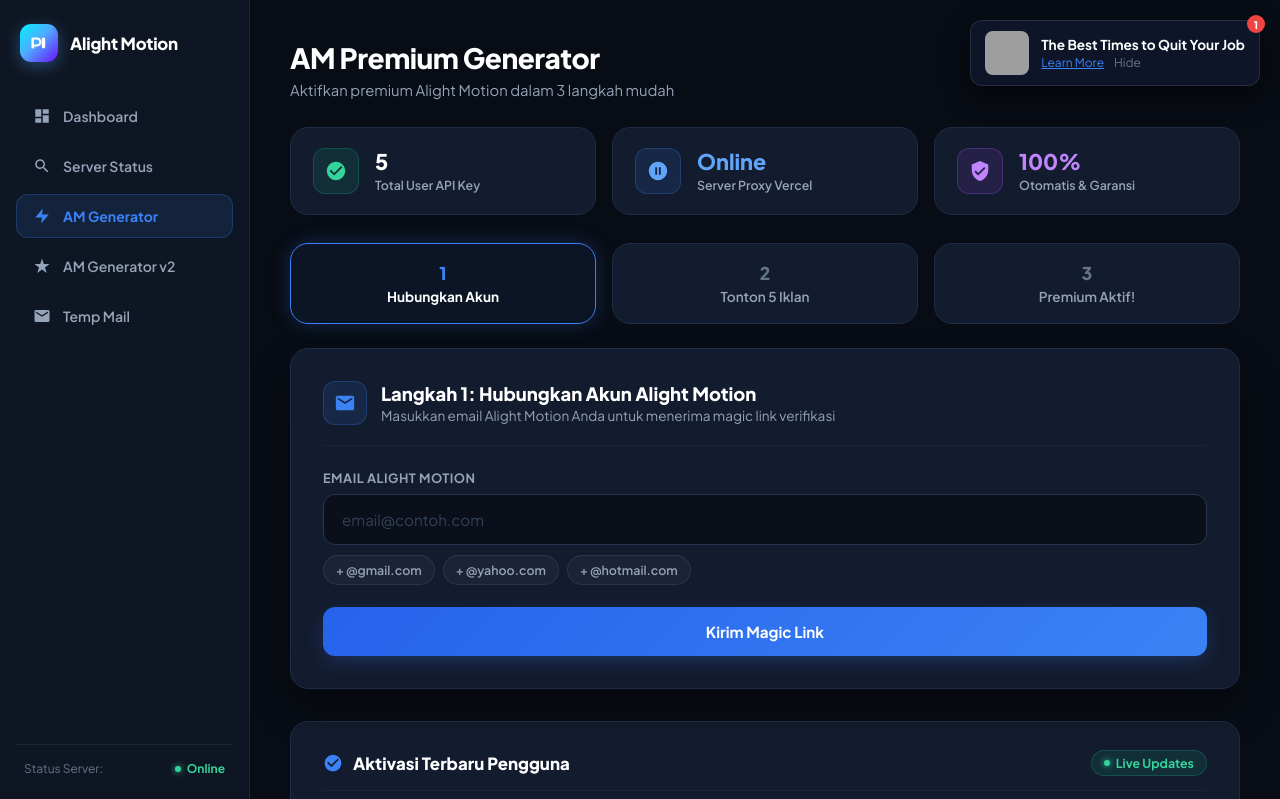
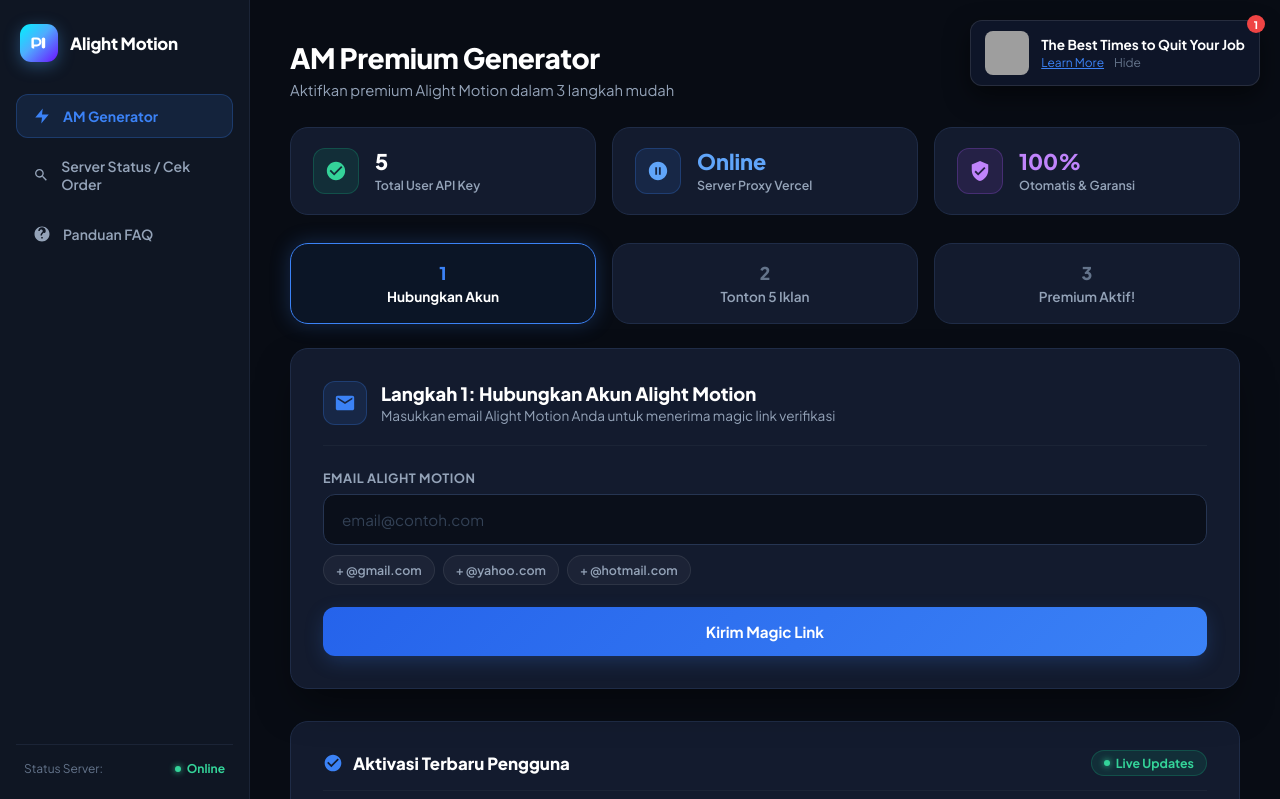
Before and after one commit to zidnifarchanramadhan-lang/amz_pren, a PHP site: page /index.html in a window 1280 px wide. Shown: the top 799 px of the page. Run offline with PHP 8.4, Linux system fonts and the light colour scheme; data comes from the database, SQL or seed files in the repository; some libraries are stand-ins or nearby versions; grey boxes are pictures that could not be loaded.

Commit message:
fix: restore clean original sidebar menu

```diff
--- a/index.html
+++ b/index.html
@@ -883,29 +883,19 @@
         </div>
 
         <nav class="sidebar-menu">
-          <button class="menu-item" id="sNavDash" onclick="switchTab('generator')">
-            <svg viewBox="0 0 24 24"><path d="M3 13h8V3H3v10zm0 8h8v-6H3v6zm10 0h8v-10h-8v10zm0-18v6h8V3h-8z"/></svg>
-            <span>Dashboard</span>
-          </button>
-
-          <button class="menu-item" id="sNavCheck" onclick="switchTab('check')">
-            <svg viewBox="0 0 24 24"><path d="M15.5 14h-.79l-.28-.27C15.41 12.59 16 11.11 16 9.5 16 5.91 13.09 3 9.5 3S3 5.91 3 9.5 5.91 16 9.5 16c1.61 0 3.09-.59 4.23-1.57l.27.28v.79l5 4.99L20.49 19l-4.99-5zm-6 0C7.01 14 5 11.99 5 9.5S7.01 5 9.5 5 14 7.01 14 9.5 11.99 14 9.5 14z"/></svg>
-            <span>Server Status</span>
-          </button>
-
           <button class="menu-item active" id="sNavGen" onclick="switchTab('generator')">
             <svg viewBox="0 0 24 24"><path d="M13 2L3 14h9l-1 8 10-12h-9l1-8z"/></svg>
             <span>AM Generator</span>
           </button>
 
-          <button class="menu-item" id="sNavGen2" onclick="switchTab('generator')">
-            <svg viewBox="0 0 24 24"><path d="M12 2l2.4 7.4H22l-6 4.6 2.3 7.2-6.3-4.6-6.3 4.6 2.3-7.2-6-4.6h7.6z"/></svg>
-            <span>AM Generator v2</span>
+          <button class="menu-item" id="sNavCheck" onclick="switchTab('check')">
+            <svg viewBox="0 0 24 24"><path d="M15.5 14h-.79l-.28-.27C15.41 12.59 16 11.11 16 9.5 16 5.91 13.09 3 9.5 3S3 5.91 3 9.5 5.91 16 9.5 16c1.61 0 3.09-.59 4.23-1.57l.27.28v.79l5 4.99L20.49 19l-4.99-5zm-6 0C7.01 14 5 11.99 5 9.5S7.01 5 9.5 5 14 7.01 14 9.5 11.99 14 9.5 14z"/></svg>
+            <span>Server Status / Cek Order</span>
           </button>
 
           <button class="menu-item" id="sNavFaq" onclick="switchTab('faq')">
-            <svg viewBox="0 0 24 24"><path d="M20 4H4c-1.1 0-1.99.9-1.99 2L2 18c0 1.1.9 2 2 2h16c1.1 0 2-.9 2-2V6c0-1.1-.9-2-2-2zm0 4l-8 5-8-5V6l8 5 8-5v2z"/></svg>
-            <span>Temp Mail</span>
+            <svg viewBox="0 0 24 24"><path d="M12 2C6.48 2 2 6.48 2 12s4.48 10 10 10 10-4.48 10-10S17.52 2 12 2zm1 16h-2v-2h2v2zm1.07-7.75l-.9.92C12.45 11.9 12 12.5 12 14h-2v-.5c0-1.1.45-2.1 1.17-2.83l1.24-1.26c.37-.36.59-.86.59-1.41 0-1.1-.9-2-2-2s-2 .9-2 2H7c0-2.76 2.24-5 5-5s5 2.24 5 5c0 1.04-.42 1.99-1.07 2.75z"/></svg>
+            <span>Panduan FAQ</span>
           </button>
         </nav>
       </div>
@@ -1372,7 +1362,7 @@
       <span>AM Generator</span>
     </button>
     <button class="mob-nav-item" id="mNavCheck" onclick="switchTab('check')">
-      <svg viewBox="0 0 24 24"><path d="M15.5 14h-.79l-.28-.27C15.41 12.59 16 11.11 16 9.5 16 5.91 13.09 3 9.5 3S3 5.91 3 9.5 5.91 16 9.5 16c1.61 0 3.09-.59 4.23-1.57l.27.28v.79l5 4.99L20.49 19l-4.99-5zm-6 0C7.01 14 5 11.99 5 9.5S7.01 5 9.5 5 14 7.01 14 9.5 14z"/></svg>
+      <svg viewBox="0 0 24 24"><path d="M15.5 14h-.79l-.28-.27C15.41 12.59 16 11.11 16 9.5 16 5.91 13.09 3 9.5 3S3 5.91 3 9.5 5.91 16 9.5 16c1.61 0 3.09-.59 4.23-1.57l.27.28v.79l5 4.99L20.49 19l-4.99-5zm-6 0C7.01 14 5 11.99 5 9.5S7.01 5 9.5 5 14 7.01 14 9.5 11.99 14 9.5 14z"/></svg>
       <span>Status Order</span>
     </button>
     <button class="mob-nav-item" id="mNavFaq" onclick="switchTab('faq')">
--- a/index.php
+++ b/index.php
@@ -1025,29 +1025,19 @@ if (isset($_GET['api_action'])) {
         </div>
 
         <nav class="sidebar-menu">
-          <button class="menu-item" id="sNavDash" onclick="switchTab('generator')">
-            <svg viewBox="0 0 24 24"><path d="M3 13h8V3H3v10zm0 8h8v-6H3v6zm10 0h8v-10h-8v10zm0-18v6h8V3h-8z"/></svg>
-            <span>Dashboard</span>
-          </button>
-
-          <button class="menu-item" id="sNavCheck" onclick="switchTab('check')">
-            <svg viewBox="0 0 24 24"><path d="M15.5 14h-.79l-.28-.27C15.41 12.59 16 11.11 16 9.5 16 5.91 13.09 3 9.5 3S3 5.91 3 9.5 5.91 16 9.5 16c1.61 0 3.09-.59 4.23-1.57l.27.28v.79l5 4.99L20.49 19l-4.99-5zm-6 0C7.01 14 5 11.99 5 9.5S7.01 5 9.5 5 14 7.01 14 9.5 11.99 14 9.5 14z"/></svg>
-            <span>Server Status</span>
-          </button>
-
           <button class="menu-item active" id="sNavGen" onclick="switchTab('generator')">
             <svg viewBox="0 0 24 24"><path d="M13 2L3 14h9l-1 8 10-12h-9l1-8z"/></svg>
             <span>AM Generator</span>
           </button>
 
-          <button class="menu-item" id="sNavGen2" onclick="switchTab('generator')">
-            <svg viewBox="0 0 24 24"><path d="M12 2l2.4 7.4H22l-6 4.6 2.3 7.2-6.3-4.6-6.3 4.6 2.3-7.2-6-4.6h7.6z"/></svg>
-            <span>AM Generator v2</span>
+          <button class="menu-item" id="sNavCheck" onclick="switchTab('check')">
+            <svg viewBox="0 0 24 24"><path d="M15.5 14h-.79l-.28-.27C15.41 12.59 16 11.11 16 9.5 16 5.91 13.09 3 9.5 3S3 5.91 3 9.5 5.91 16 9.5 16c1.61 0 3.09-.59 4.23-1.57l.27.28v.79l5 4.99L20.49 19l-4.99-5zm-6 0C7.01 14 5 11.99 5 9.5S7.01 5 9.5 5 14 7.01 14 9.5 11.99 14 9.5 14z"/></svg>
+            <span>Server Status / Cek Order</span>
           </button>
 
           <button class="menu-item" id="sNavFaq" onclick="switchTab('faq')">
-            <svg viewBox="0 0 24 24"><path d="M20 4H4c-1.1 0-1.99.9-1.99 2L2 18c0 1.1.9 2 2 2h16c1.1 0 2-.9 2-2V6c0-1.1-.9-2-2-2zm0 4l-8 5-8-5V6l8 5 8-5v2z"/></svg>
-            <span>Temp Mail</span>
+            <svg viewBox="0 0 24 24"><path d="M12 2C6.48 2 2 6.48 2 12s4.48 10 10 10 10-4.48 10-10S17.52 2 12 2zm1 16h-2v-2h2v2zm1.07-7.75l-.9.92C12.45 11.9 12 12.5 12 14h-2v-.5c0-1.1.45-2.1 1.17-2.83l1.24-1.26c.37-.36.59-.86.59-1.41 0-1.1-.9-2-2-2s-2 .9-2 2H7c0-2.76 2.24-5 5-5s5 2.24 5 5c0 1.04-.42 1.99-1.07 2.75z"/></svg>
+            <span>Panduan FAQ</span>
           </button>
         </nav>
       </div>
```
